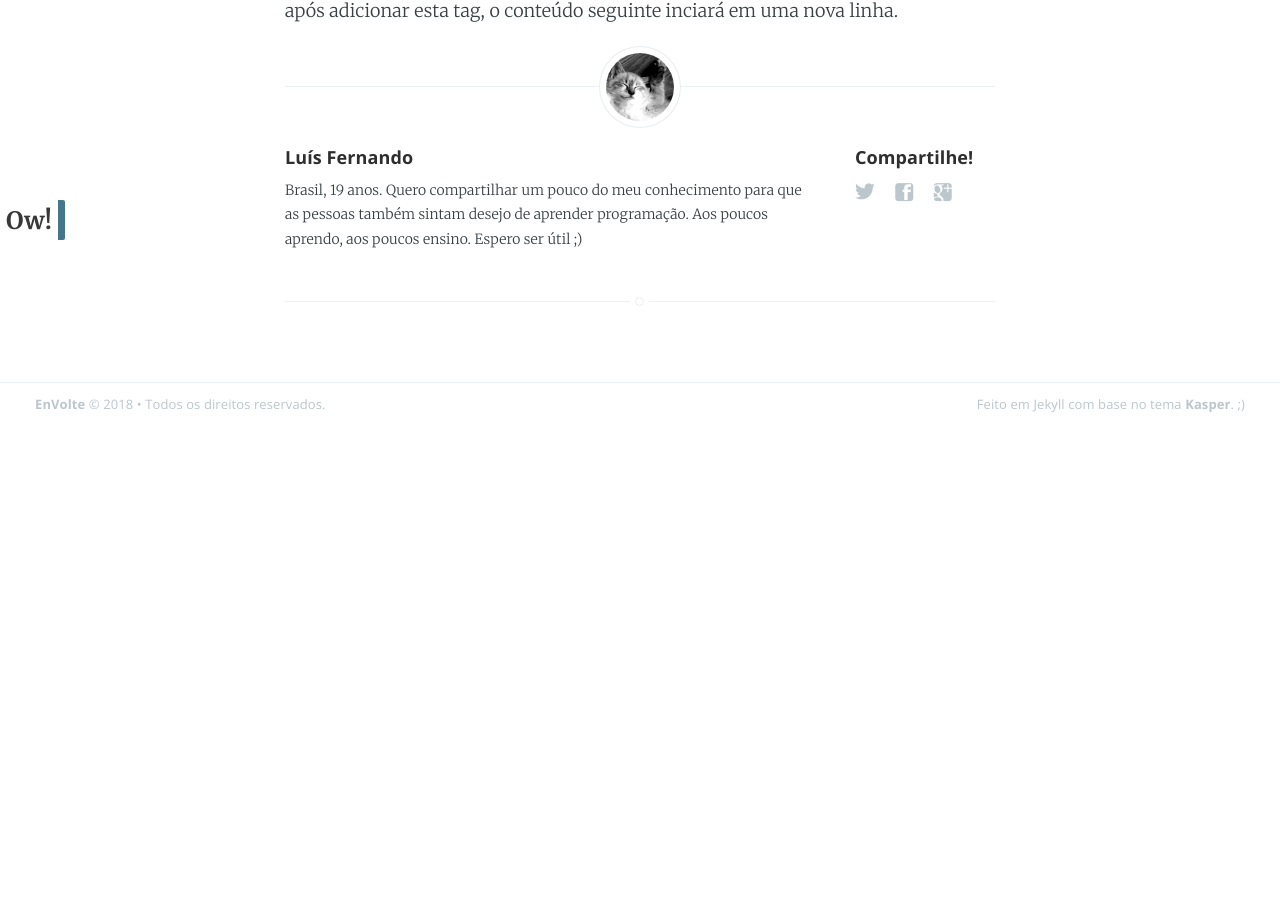
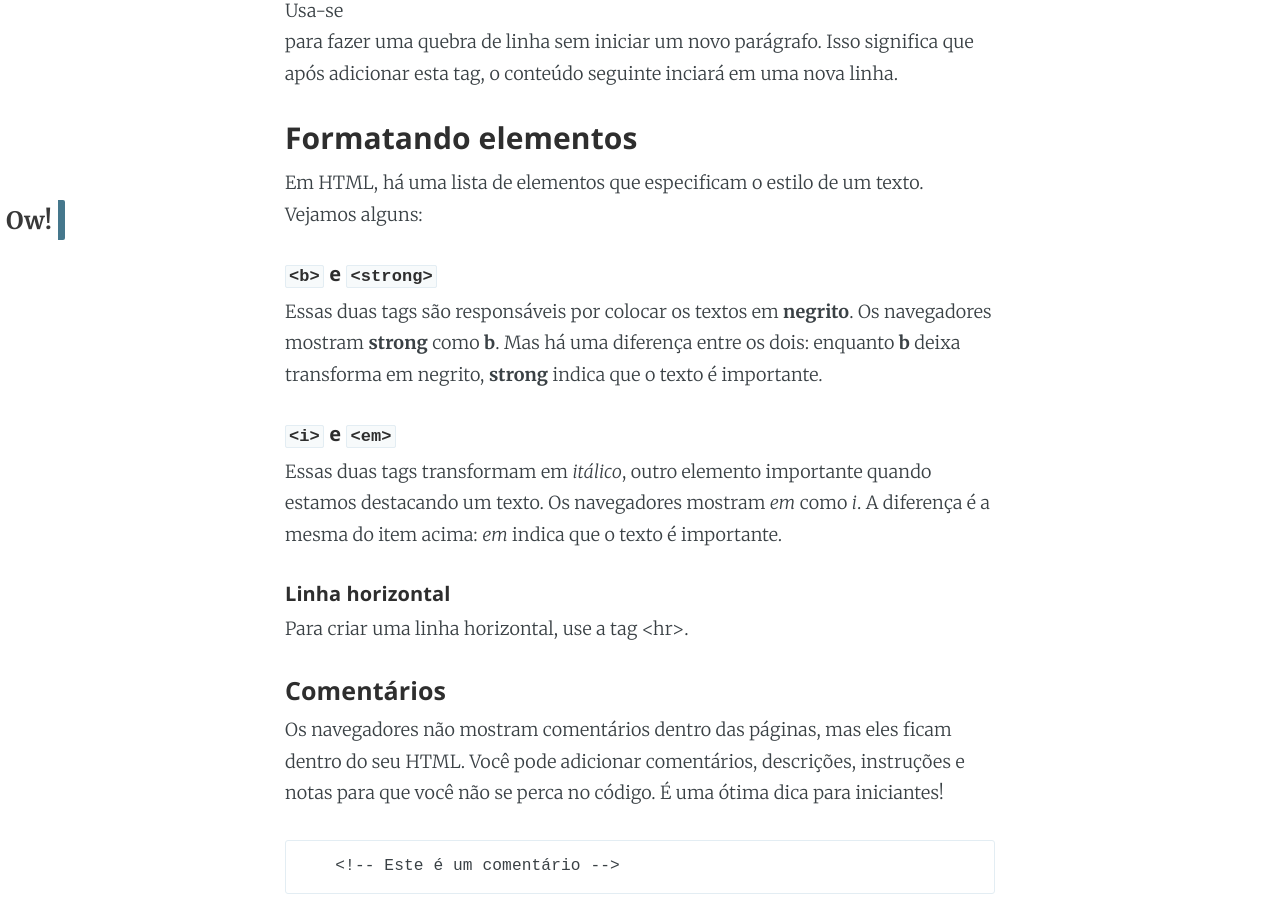
Before and after one commit to EnVolte/envolte.github.io, a Jekyll site: the page built from _posts/2018-06-26-curso-html-css-parte-2.markdown, in a window 1280 px wide and 900 px high, scrolled down 2611 px. Built offline with Jekyll 4.4.1, drawn with Linux system fonts in a browser that asks for light colours; comment, search, counter and statistics services are not loaded; before the commit the page ends 3037 px from its top, so only the background shows below that; some of the changed text lies outside the part shown.

Commit message:
Update 2018-06-26-curso-html-css-parte-2.markdown

```diff
--- a/_posts/2018-06-26-curso-html-css-parte-2.markdown
+++ b/_posts/2018-06-26-curso-html-css-parte-2.markdown
@@ -31,9 +31,9 @@ Como o nome já diz, esta tag faz referência ao título da página. Ela é inse
 
 A tag **style** indica que todo conteúdo que estiver dentro dela será em CSS. Neste primeiro momento, não iremos criar uma folha de estilos.
 
-#### Tag ``<h1>``
+#### Tags ``<h1>``, ``<h2>``, ``<h3>``, ``<h4>``, ``<h5>`` e ``<h6>``
 
-**h1** é uma *heading tag*, um recurso utilizado para destacar títulos e subtitulos de uma página. H1 é uma abreviação para "Header 1", ou "Cabeçalho 1". Ele é precedido por **h2**, **h3**, **h4**, **h5** e **h6**. Assim como suas posições, essas tags também possuem tamanhos diferente, sendo a *h1* a maior.
+**h1** é uma *heading tag*, um recurso utilizado para destacar títulos e subtitulos de uma página. H1 é uma abreviação para "Header 1", ou "Cabeçalho 1". Ele é precedido por **h2**, **h3**, **h4**, **h5** e **h6**. Assim como suas posições, essas tags também possuem tamanhos diferente, sendo *h1* a maior. Não é recomendado o uso dessas tags apenas para aumentar o texto, visto que os motores de busca utilizam esses cabeçalhos para indexar o conteúdo de uma página.
 
 #### Tag ``<p>``
 
@@ -42,3 +42,48 @@ Para iniciar parágrafos em HTML, nos usamos a tag **p** para abertura e fechame
 #### Quebra de linha
 
 Usa-se **<br>** para fazer uma quebra de linha sem iniciar um novo parágrafo. Isso significa que após adicionar esta tag, o conteúdo seguinte inciará em uma nova linha.
+
+### Formatando elementos
+
+Em HTML, há uma lista de elementos que especificam o estilo de um texto. Vejamos alguns:
+
+##### ``<b>`` e ``<strong>``
+
+Essas duas tags são responsáveis por colocar os textos em **negrito**. Os navegadores mostram **strong** como **b**. Mas há uma diferença entre os dois: enquanto **b** deixa transforma em negrito, **strong** indica que o texto é importante.
+
+##### ``<i>`` e ``<em>``
+
+Essas duas tags transformam em *itálico*, outro elemento importante quando estamos destacando um texto. Os navegadores mostram *em* como *i*. A diferença é a mesma do item acima: *em* indica que o texto é importante.
+
+##### Linha horizontal
+
+Para criar uma linha horizontal, use a tag <hr>.
+
+#### Comentários
+
+Os navegadores não mostram comentários dentro das páginas, mas eles ficam dentro do seu HTML. Você pode adicionar comentários, descrições, instruções e notas para que você não se perca no código. É uma ótima dica para iniciantes!
+
+        <!-- Este é um comentário -->
+
+O ponto de exclamação (**!**) deve ir logo após "**<**" na tag de abertura, mas não é necessário na tag de fechamento.
+
+### Exercício
+
+Agora que conhecemos um pouco sobre as tags do HTML, vamos colocá-las em prática fazendo nossa primeira página. Lembra do nosso arquivo *index.html*? Vamos editá-lo agora. Por enquanto, não iremos colocar nenhum código para download, já que estamos apenas fazendo exercícios simples.
+
+    <html>
+    <head>
+    <title>Meu site</title>
+
+    <style>
+    /* Por enquanto, ficará vazio */
+    </style>
+    </head>
+
+    <body>
+    <h1>Meu site</h1>
+
+    <h2>Titulo de uma postagem</h2>
+    <p>Aqui escreveremos o conteúdo.</p>
+    </body>
+    </html>
```
